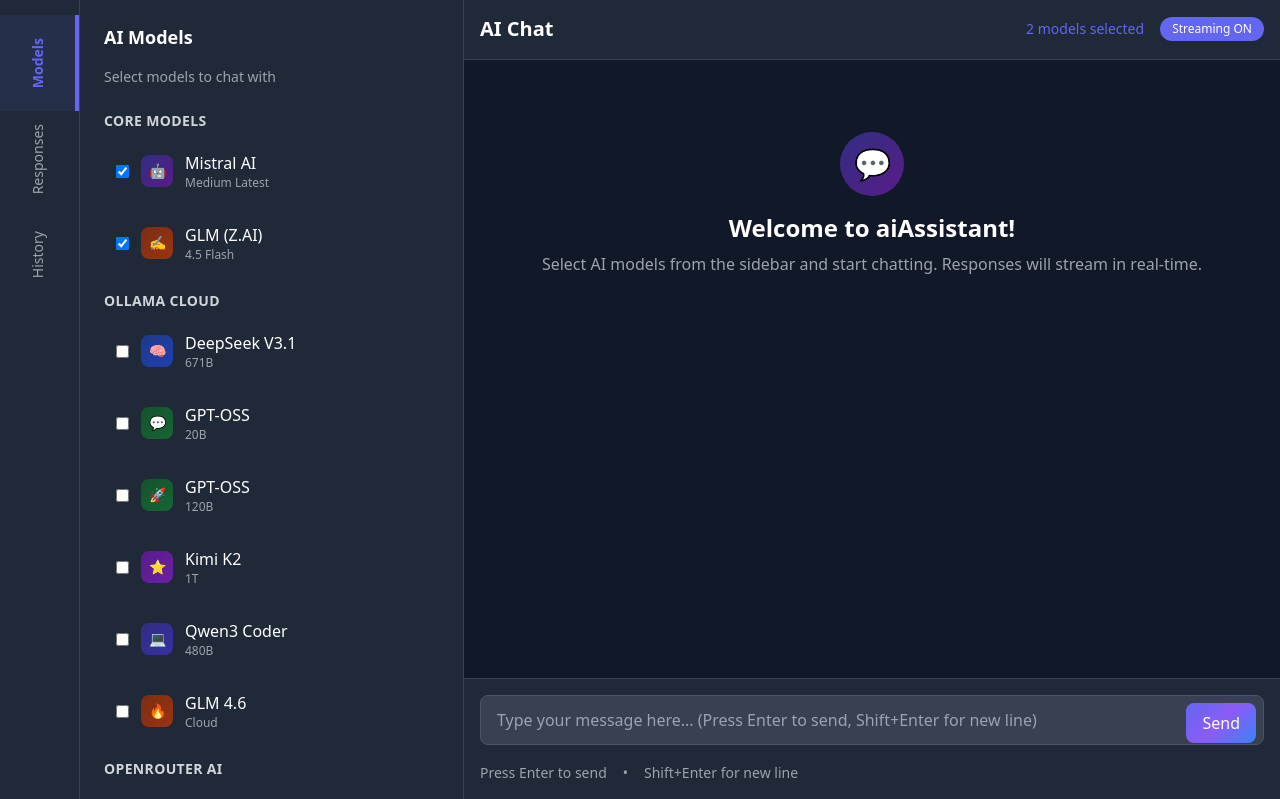
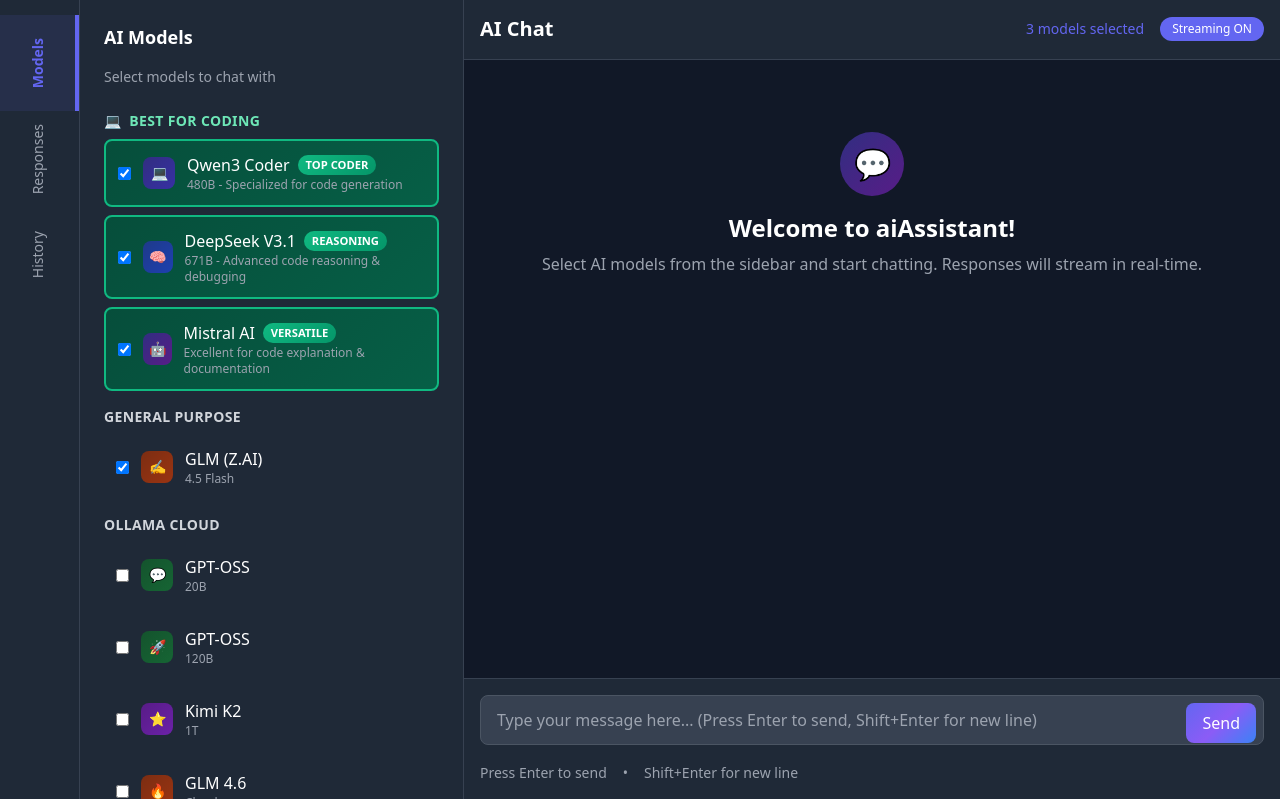
Before and after one commit to adityasaxena-crypto/AcessAi, a Flask app: page /chat in a window 1280 px wide. Shown: the part 65-864 px from the top of the page. Run offline with Flask 3, Linux system fonts and the light colour scheme; some libraries are stand-ins or nearby versions.

Commit message:
Enhanced code rendering: Beautiful syntax highlighting, copy buttons, and reorganized UI with 'Best for Coding' section featuring top 3 coding models

````diff
--- a/static/js/chat.js
+++ b/static/js/chat.js
@@ -78,8 +78,8 @@ const MODEL_ICONS = {
     'openrouter_minimax': '🎯'
 };
 
-// Chat functionality
-let selectedModels = ['mistral', 'glm'];
+// Chat functionality - Default to best coding models
+let selectedModels = ['mistral', 'ollama_qwen3-coder:480b-cloud', 'ollama_deepseek-v3.1:671b-cloud'];
 let messageHistory = [];
 let streamingEnabled = true;
 
@@ -110,8 +110,22 @@ function formatMessage(text) {
         .replace(/```(\w+)?\n?([\s\S]*?)```/g, (match, lang, code) => {
             const language = lang || 'text';
             const codeId = 'code-' + Math.random().toString(36).substr(2, 9);
+            const langIcon = getLanguageIcon(language);
+            const langDisplay = getLanguageDisplay(language);
+
             return `<div class="code-block-wrapper">
-                <button class="copy-button" onclick="copyCode('${codeId}')">Copy</button>
+                <div class="code-header">
+                    <div class="language-label">
+                        <span class="lang-icon">${langIcon}</span>
+                        <span>${langDisplay}</span>
+                    </div>
+                    <button class="copy-button" onclick="copyCode('${codeId}')">
+                        <svg width="14" height="14" viewBox="0 0 24 24" fill="currentColor">
+                            <path d="M16 1H4c-1.1 0-2 .9-2 2v14h2V3h12V1zm3 4H8c-1.1 0-2 .9-2 2v14c0 1.1.9 2 2 2h11c1.1 0 2-.9 2-2V7c0-1.1-.9-2-2-2zm0 16H8V7h11v14z"/>
+                        </svg>
+                        Copy
+                    </button>
+                </div>
                 <pre><code id="${codeId}" class="language-${language}">${code.trim()}</code></pre>
             </div>`;
         })
@@ -144,6 +158,77 @@ function escapeHtml(text) {
     return div.innerHTML;
 }
 
+// Get language icon
+function getLanguageIcon(lang) {
+    const icons = {
+        'html': '🌐',
+        'css': '🎨',
+        'javascript': '⚡',
+        'js': '⚡',
+        'python': '🐍',
+        'py': '🐍',
+        'java': '☕',
+        'cpp': '⚙️',
+        'c': '⚙️',
+        'php': '🐘',
+        'ruby': '💎',
+        'go': '🐹',
+        'rust': '🦀',
+        'swift': '🍎',
+        'kotlin': '🎯',
+        'typescript': '📘',
+        'ts': '📘',
+        'sql': '🗄️',
+        'json': '📋',
+        'xml': '📄',
+        'yaml': '📝',
+        'yml': '📝',
+        'bash': '💻',
+        'shell': '💻',
+        'powershell': '💙',
+        'dockerfile': '🐳',
+        'markdown': '📖',
+        'md': '📖'
+    };
+    return icons[lang.toLowerCase()] || '📄';
+}
+
+// Get language display name
+function getLanguageDisplay(lang) {
+    const displays = {
+        'html': 'HTML',
+        'css': 'CSS',
+        'javascript': 'JavaScript',
+        'js': 'JavaScript',
+        'python': 'Python',
+        'py': 'Python',
+        'java': 'Java',
+        'cpp': 'C++',
+        'c': 'C',
+        'php': 'PHP',
+        'ruby': 'Ruby',
+        'go': 'Go',
+        'rust': 'Rust',
+        'swift': 'Swift',
+        'kotlin': 'Kotlin',
+        'typescript': 'TypeScript',
+        'ts': 'TypeScript',
+        'sql': 'SQL',
+        'json': 'JSON',
+        'xml': 'XML',
+        'yaml': 'YAML',
+        'yml': 'YAML',
+        'bash': 'Bash',
+        'shell': 'Shell',
+        'powershell': 'PowerShell',
+        'dockerfile': 'Dockerfile',
+        'markdown': 'Markdown',
+        'md': 'Markdown',
+        'text': 'Plain Text'
+    };
+    return displays[lang.toLowerCase()] || lang.toUpperCase();
+}
+
 // Copy code to clipboard
 function copyCode(codeId) {
     const codeElement = document.getElementById(codeId);
@@ -151,11 +236,15 @@ function copyCode(codeId) {
         const text = codeElement.textContent;
         navigator.clipboard.writeText(text).then(() => {
             // Show feedback
-            const button = codeElement.parentElement.querySelector('.copy-button');
-            const originalText = button.textContent;
-            button.textContent = 'Copied!';
+            const button = codeElement.parentElement.parentElement.querySelector('.copy-button');
+            const originalHTML = button.innerHTML;
+            button.innerHTML = `<svg width="14" height="14" viewBox="0 0 24 24" fill="currentColor">
+                <path d="M9 16.17L4.83 12l-1.42 1.41L9 19 21 7l-1.41-1.41z"/>
+            </svg> Copied!`;
+            button.classList.add('copied');
             setTimeout(() => {
-                button.textContent = originalText;
+                button.innerHTML = originalHTML;
+                button.classList.remove('copied');
             }, 2000);
         }).catch(err => {
             console.error('Failed to copy code:', err);
--- a/templates/chat_new.html
+++ b/templates/chat_new.html
@@ -90,41 +90,93 @@
             }
         }
 
-        /* Code block styling */
+        /* Enhanced Code block styling */
         .message-content pre {
-            background: #2d3748 !important;
-            border-radius: 8px;
-            padding: 16px;
-            margin: 8px 0;
+            background: linear-gradient(135deg, #1a202c 0%, #2d3748 100%) !important;
+            border-radius: 12px;
+            padding: 20px;
+            margin: 12px 0;
             overflow-x: auto;
             position: relative;
+            border: 1px solid #4a5568;
+            box-shadow: 0 4px 6px rgba(0, 0, 0, 0.1);
         }
 
         .code-block-wrapper {
             position: relative;
+            margin: 12px 0;
+        }
+
+        .code-header {
+            background: linear-gradient(135deg, #4a5568 0%, #2d3748 100%);
+            color: #e2e8f0;
+            padding: 8px 16px;
+            border-radius: 8px 8px 0 0;
+            font-size: 0.75rem;
+            font-weight: 600;
+            display: flex;
+            justify-content: space-between;
+            align-items: center;
+            border-bottom: 1px solid #1a202c;
+        }
+
+        .language-label {
+            display: flex;
+            align-items: center;
+            gap: 6px;
         }
 
         .copy-button {
-            position: absolute;
-            top: 8px;
-            right: 8px;
-            background: #4a5568;
+            background: #6366f1;
             color: white;
             border: none;
-            padding: 4px 8px;
-            border-radius: 4px;
+            padding: 6px 12px;
+            border-radius: 6px;
             font-size: 0.75rem;
             cursor: pointer;
-            opacity: 0;
-            transition: opacity 0.2s;
-        }
-
-        .code-block-wrapper:hover .copy-button {
-            opacity: 1;
+            transition: all 0.2s;
+            font-weight: 500;
         }
 
         .copy-button:hover {
-            background: #2d3748;
+            background: #4f46e5;
+            transform: translateY(-1px);
+            box-shadow: 0 2px 4px rgba(99, 102, 241, 0.3);
+        }
+
+        .copy-button.copied {
+            background: #10b981;
+        }
+
+        .code-block-wrapper pre {
+            margin: 0;
+            border-radius: 0 0 8px 8px;
+        }
+
+        /* Language-specific icons */
+        .lang-icon {
+            width: 14px;
+            height: 14px;
+        }
+
+        /* Coding model badges */
+        .coding-badge {
+            background: linear-gradient(135deg, #10b981 0%, #059669 100%);
+            color: white;
+            padding: 2px 8px;
+            border-radius: 12px;
+            font-size: 0.7rem;
+            font-weight: 600;
+            margin-left: 8px;
+        }
+
+        .best-for-coding {
+            border: 2px solid #10b981;
+            background: linear-gradient(135deg, #ecfdf5 0%, #d1fae5 100%);
+        }
+
+        .dark .best-for-coding {
+            background: linear-gradient(135deg, #064e3b 0%, #065f46 100%);
         }
 
         .message-content code {
@@ -264,13 +316,57 @@
                 <p class="text-sm text-gray-600 dark:text-gray-400 mb-6">Select models to chat with</p>
 
                 <div class="space-y-4">
-                    <!-- Core Models -->
+                    <!-- Best for Coding -->
                     <div class="space-y-2">
-                        <h3 class="text-sm font-semibold text-gray-700 dark:text-gray-300 uppercase tracking-wide">Core
-                            Models</h3>
+                        <h3
+                            class="text-sm font-semibold text-emerald-700 dark:text-emerald-300 uppercase tracking-wide flex items-center">
+                            <span class="mr-2">💻</span> Best for Coding
+                        </h3>
 
                         <label
-                            class="flex items-center p-3 rounded-lg hover:bg-gray-50 dark:hover:bg-gray-700 cursor-pointer transition-colors">
+                            class="flex items-center p-3 rounded-lg hover:bg-gray-50 dark:hover:bg-gray-700 cursor-pointer transition-colors best-for-coding">
+                            <input type="checkbox" checked
+                                class="model-checkbox rounded border-gray-300 text-primary focus:ring-primary"
+                                data-model="ollama_qwen3-coder:480b-cloud">
+                            <div class="ml-3 flex items-center">
+                                <div
+                                    class="w-8 h-8 bg-gradient-to-br from-indigo-100 to-indigo-200 dark:from-indigo-900 dark:to-indigo-800 rounded-lg flex items-center justify-center mr-3">
+                                    <span class="text-sm">💻</span>
+                                </div>
+                                <div>
+                                    <div class="font-medium text-gray-900 dark:text-white flex items-center">
+                                        Qwen3 Coder
+                                        <span class="coding-badge">TOP CODER</span>
+                                    </div>
+                                    <div class="text-xs text-gray-500 dark:text-gray-400">480B - Specialized for code
+                                        generation</div>
+                                </div>
+                            </div>
+                        </label>
+
+                        <label
+                            class="flex items-center p-3 rounded-lg hover:bg-gray-50 dark:hover:bg-gray-700 cursor-pointer transition-colors best-for-coding">
+                            <input type="checkbox" checked
+                                class="model-checkbox rounded border-gray-300 text-primary focus:ring-primary"
+                                data-model="ollama_deepseek-v3.1:671b-cloud">
+                            <div class="ml-3 flex items-center">
+                                <div
+                                    class="w-8 h-8 bg-gradient-to-br from-blue-100 to-blue-200 dark:from-blue-900 dark:to-blue-800 rounded-lg flex items-center justify-center mr-3">
+                                    <span class="text-sm">🧠</span>
+                                </div>
+                                <div>
+                                    <div class="font-medium text-gray-900 dark:text-white flex items-center">
+                                        DeepSeek V3.1
+                                        <span class="coding-badge">REASONING</span>
+                                    </div>
+                                    <div class="text-xs text-gray-500 dark:text-gray-400">671B - Advanced code reasoning
+                                        & debugging</div>
+                                </div>
+                            </div>
+                        </label>
+
+                        <label
+                            class="flex items-center p-3 rounded-lg hover:bg-gray-50 dark:hover:bg-gray-700 cursor-pointer transition-colors best-for-coding">
                             <input type="checkbox" checked
                                 class="model-checkbox rounded border-gray-300 text-primary focus:ring-primary"
                                 data-model="mistral">
@@ -280,11 +376,23 @@
                                     <span class="text-sm">🤖</span>
                                 </div>
                                 <div>
-                                    <div class="font-medium text-gray-900 dark:text-white">Mistral AI</div>
-                                    <div class="text-xs text-gray-500 dark:text-gray-400">Medium Latest</div>
+                                    <div class="font-medium text-gray-900 dark:text-white flex items-center">
+                                        Mistral AI
+                                        <span class="coding-badge">VERSATILE</span>
+                                    </div>
+                                    <div class="text-xs text-gray-500 dark:text-gray-400">Excellent for code explanation
+                                        & documentation</div>
                                 </div>
                             </div>
                         </label>
+                    </div>
+
+                    <!-- General Purpose Models -->
+                    <div class="space-y-2">
+                        <h3 class="text-sm font-semibold text-gray-700 dark:text-gray-300 uppercase tracking-wide">
+                            General Purpose</h3>
+
+
 
                         <label
                             class="flex items-center p-3 rounded-lg hover:bg-gray-50 dark:hover:bg-gray-700 cursor-pointer transition-colors">
@@ -309,22 +417,7 @@
                         <h3 class="text-sm font-semibold text-gray-700 dark:text-gray-300 uppercase tracking-wide">
                             Ollama Cloud</h3>
 
-                        <label
-                            class="flex items-center p-3 rounded-lg hover:bg-gray-50 dark:hover:bg-gray-700 cursor-pointer transition-colors">
-                            <input type="checkbox"
-                                class="model-checkbox rounded border-gray-300 text-primary focus:ring-primary"
-                                data-model="ollama_deepseek-v3.1:671b-cloud">
-                            <div class="ml-3 flex items-center">
-                                <div
-                                    class="w-8 h-8 bg-gradient-to-br from-blue-100 to-blue-200 dark:from-blue-900 dark:to-blue-800 rounded-lg flex items-center justify-center mr-3">
-                                    <span class="text-sm">🧠</span>
-                                </div>
-                                <div>
-                                    <div class="font-medium text-gray-900 dark:text-white">DeepSeek V3.1</div>
-                                    <div class="text-xs text-gray-500 dark:text-gray-400">671B</div>
-                                </div>
-                            </div>
-                        </label>
+
 
                         <label
                             class="flex items-center p-3 rounded-lg hover:bg-gray-50 dark:hover:bg-gray-700 cursor-pointer transition-colors">
@@ -377,22 +470,7 @@
                             </div>
                         </label>
 
-                        <label
-                            class="flex items-center p-3 rounded-lg hover:bg-gray-50 dark:hover:bg-gray-700 cursor-pointer transition-colors">
-                            <input type="checkbox"
-                                class="model-checkbox rounded border-gray-300 text-primary focus:ring-primary"
-                                data-model="ollama_qwen3-coder:480b-cloud">
-                            <div class="ml-3 flex items-center">
-                                <div
-                                    class="w-8 h-8 bg-gradient-to-br from-indigo-100 to-indigo-200 dark:from-indigo-900 dark:to-indigo-800 rounded-lg flex items-center justify-center mr-3">
-                                    <span class="text-sm">💻</span>
-                                </div>
-                                <div>
-                                    <div class="font-medium text-gray-900 dark:text-white">Qwen3 Coder</div>
-                                    <div class="text-xs text-gray-500 dark:text-gray-400">480B</div>
-                                </div>
-                            </div>
-                        </label>
+
 
                         <label
                             class="flex items-center p-3 rounded-lg hover:bg-gray-50 dark:hover:bg-gray-700 cursor-pointer transition-colors">
@@ -480,7 +558,8 @@
                 <div class="flex items-center justify-between">
                     <h1 class="text-xl font-semibold text-gray-900 dark:text-white">AI Chat</h1>
                     <div class="flex items-center space-x-4">
-                        <span id="selected-count" class="text-sm text-primary font-medium">2 models selected</span>
+                        <span id="selected-count" class="text-sm text-primary font-medium">3 coding models
+                            selected</span>
                         <button id="stream-toggle" class="px-3 py-1 text-xs bg-primary text-white rounded-full">
                             Streaming ON
                         </button>
````
